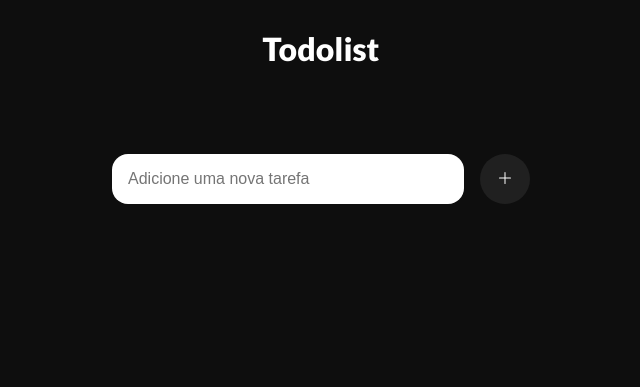
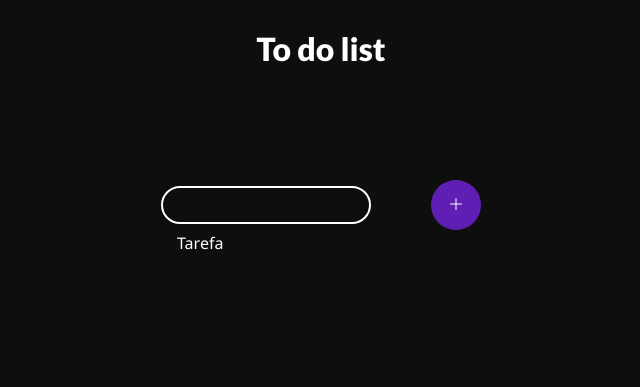
Before and after one commit to Renan-Maestre/To-do-list, a plain HTML site: page index.html in a window 1280 px wide. Shown: the whole page, without its empty margins (319-959 px from the left). Drawn offline with Linux system fonts and the light colour scheme.

Commit message:
att style

```diff
--- a/index.html
+++ b/index.html
@@ -1,5 +1,6 @@
 <!DOCTYPE html>
 <html lang="pt-br">
+
 <head>
     <meta charset="UTF-8">
     <meta name="viewport" content="width=device-width, initial-scale=1.0">
@@ -10,18 +11,27 @@
 
 <body>
 
-    <h1>Todolist</h1>
+    <h1>To do list</h1>
 
     <div class="content">
 
         <div class="content--add--iten">
             <!--imput , botão : adicionar tarefas -->
-            <input type="text" id="input--new--tarefa" placeholder="Adicione uma nova tarefa">
+            <!-- <input type="text" id="input--new--tarefa" placeholder="Adicione uma nova tarefa"> -->
+            <div class="inputGroup">
+                <input type="text" id="input-tarefa" required="" autocomplete="off">
+                <label for="name">Tarefa</label>
+            </div>
+
             <button onclick="novatarefa()" id="btn--new--tarefa">
-                <svg xmlns="http://www.w3.org/2000/svg" width="16" height="16" fill="currentColor" class="bi bi-plus-lg" viewBox="0 0 16 16">
-                    <path fill-rule="evenodd" d="M8 2a.5.5 0 0 1 .5.5v5h5a.5.5 0 0 1 0 1h-5v5a.5.5 0 0 1-1 0v-5h-5a.5.5 0 0 1 0-1h5v-5A.5.5 0 0 1 8 2"/>
-                </svg>
+                        <svg xmlns="http://www.w3.org/2000/svg" width="16" height="16" fill="currentColor" class="bi bi-plus-lg"
+                            viewBox="0 0 16 16">
+                            <path fill-rule="evenodd"
+                            d="M8 2a.5.5 0 0 1 .5.5v5h5a.5.5 0 0 1 0 1h-5v5a.5.5 0 0 1-1 0v-5h-5a.5.5 0 0 1 0-1h5v-5A.5.5 0 0 1 8 2" />
+                        </svg>
             </button>
+
+
         </div>
 
         <div class="content--boby">
@@ -33,4 +43,5 @@
     </div>
 </body>
 <script src="script.js"></script>
+
 </html>
--- a/script.js
+++ b/script.js
@@ -3,13 +3,13 @@ const localStoragekey = 'to-do-list-rm'
 function validarNovaTarefa()
 {
     let values     =  JSON.parse(localStorage.getItem(localStoragekey) || "[]")
-    let inputValue = document.getElementById('input--new--tarefa').value
+    let inputValue = document.getElementById('input-tarefa').value
     let existe     = values.find(x => x.name == inputValue)
     return !existe ? false : true
 }
 
 function novatarefa(){
-    let input = document.getElementById('input--new--tarefa')
+    let input = document.getElementById('input-tarefa')
 
     //validadção
 
@@ -41,7 +41,9 @@ function novatarefa(){
         list.innerHTML = ''
         for(let i = 0; i < values.length; i++)
         {
-            list.innerHTML += `<li>${values[i]['name']}<button id='btn-ok' onclick='removeItem("${values[i]['name']}")'>ok</button></li>`
+            list.innerHTML += `<li>${values[i]['name']}<button id='btn-ok' onclick='removeItem("${values[i]['name']}")'><svg xmlns="http://www.w3.org/2000/svg" width="16" height="16" fill="currentColor" class="bi bi-check" viewBox="0 0 16 16">
+            <path d="M10.97 4.97a.75.75 0 0 1 1.07 1.05l-3.99 4.99a.75.75 0 0 1-1.08.02L4.324 8.384a.75.75 0 1 1 1.06-1.06l2.094 2.093 3.473-4.425z"/>
+          </svg></button></li>`
         }
     }
 
--- a/style.css
+++ b/style.css
@@ -17,21 +17,71 @@ body{
     display: flex;
     flex-direction: column;
     align-items: center;
-    gap: 4rem;
+    gap: 5rem;
 
 }
 
+
+.inputGroup {
+    font-family: 'Segoe UI', sans-serif;
+    margin: 1em 0 1em 0;
+    max-width: 190px;
+    position: relative;
+    color: #fff;
+  }
+
+  .inputGroup input {
+    color: #fff;
+    font-size: 100%;
+    padding: 0.5em;
+    outline: none;
+    border: 2px solid rgb(255, 255, 255);
+    background-color: transparent;
+    border-radius: 20px;
+    width: 100%;
+  }
+
+  .inputGroup label {
+
+    font-size: 100%;
+    position: absolute;
+    left: 0;
+    padding: 0.5em;
+    margin-left: 0.5em;
+    pointer-events: none;
+    transition: all 0.3s ease;
+    color: rgb(255, 255, 255);
+  }
+
+  .inputGroup :is(input:focus, input:valid)~label {
+    border-radius: 1rem;
+    transform: translateY(-50%) scale(.9);
+    margin: 0em;
+    margin-left: 1.3em;
+    padding: 0.3em;
+    background-color: var(--color-dark);
+  }
+
+  .inputGroup :is(input:focus, input:valid) {
+    border-color: rgb(110, 55, 199);
+  }
+
+
+
+
 .content{
     display: flex;
-    flex-direction: column;
-    gap: 4rem;
+    flex-direction:column;
+    gap: 7rem;
+    justify-content: space-between;
 
 }
 
 .content--add--iten{
     display: flex;
     align-items: center;
-    gap: 1rem;
+    justify-content: space-between;
+    gap: 5rem;
     flex-wrap: wrap;
 }
 
@@ -51,7 +101,7 @@ body{
 }
 
 #btn--new--tarefa{
-    background-color: var(--color-dark2);
+    background-color: rgb(95, 31, 180);
     color: (var(--color-white));
     border-radius: 50px;
     width: 50px;
@@ -61,7 +111,7 @@ body{
 }
 
 #btn--new--tarefa:hover{
-    background-color: var(--color-dark3);
+    background-color: rgb(84, 21, 136);
 }
 
 #to-do-list{
@@ -82,3 +132,12 @@ body{
 
 
 }
+
+#btn-ok{
+    border-radius: 1rem;
+    background-color: blue;
+    }
+
+    #btn-ok:hover{
+        background-color: rgb(41, 39, 158);
+    }
```
